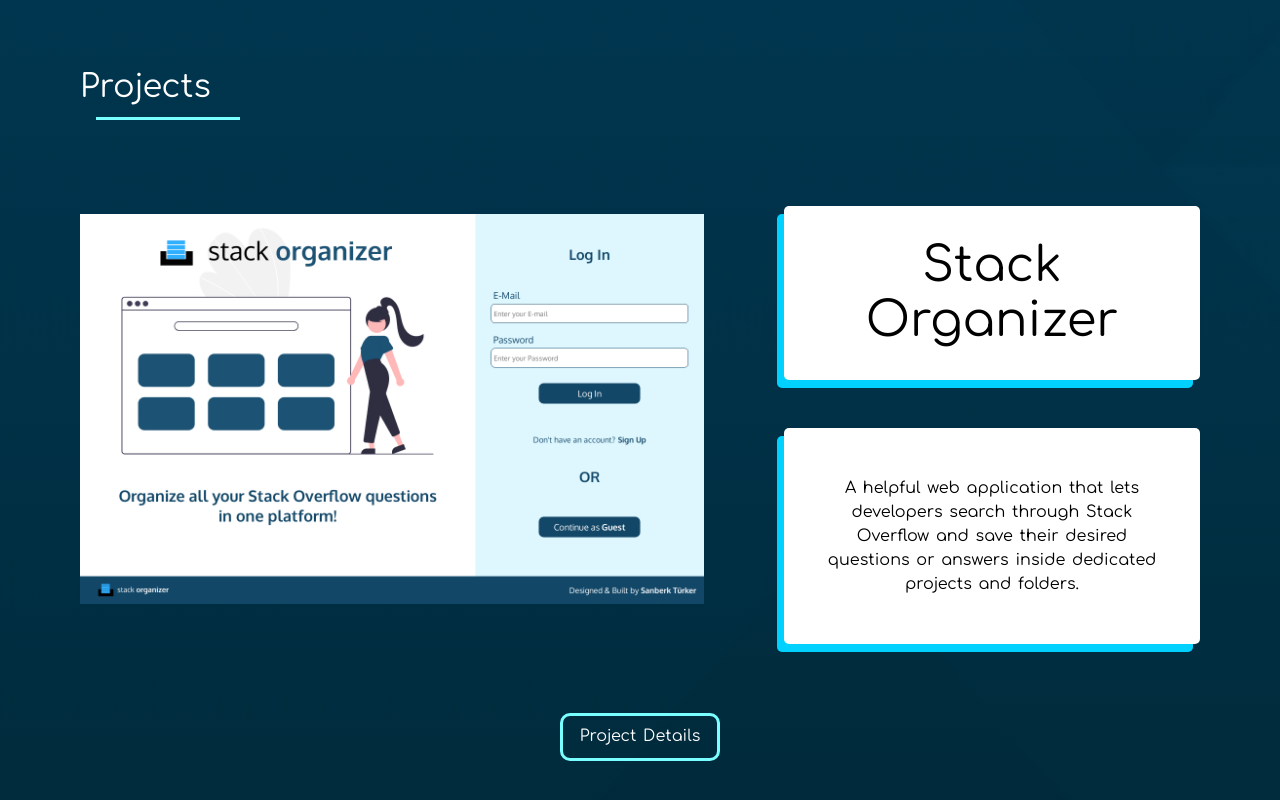
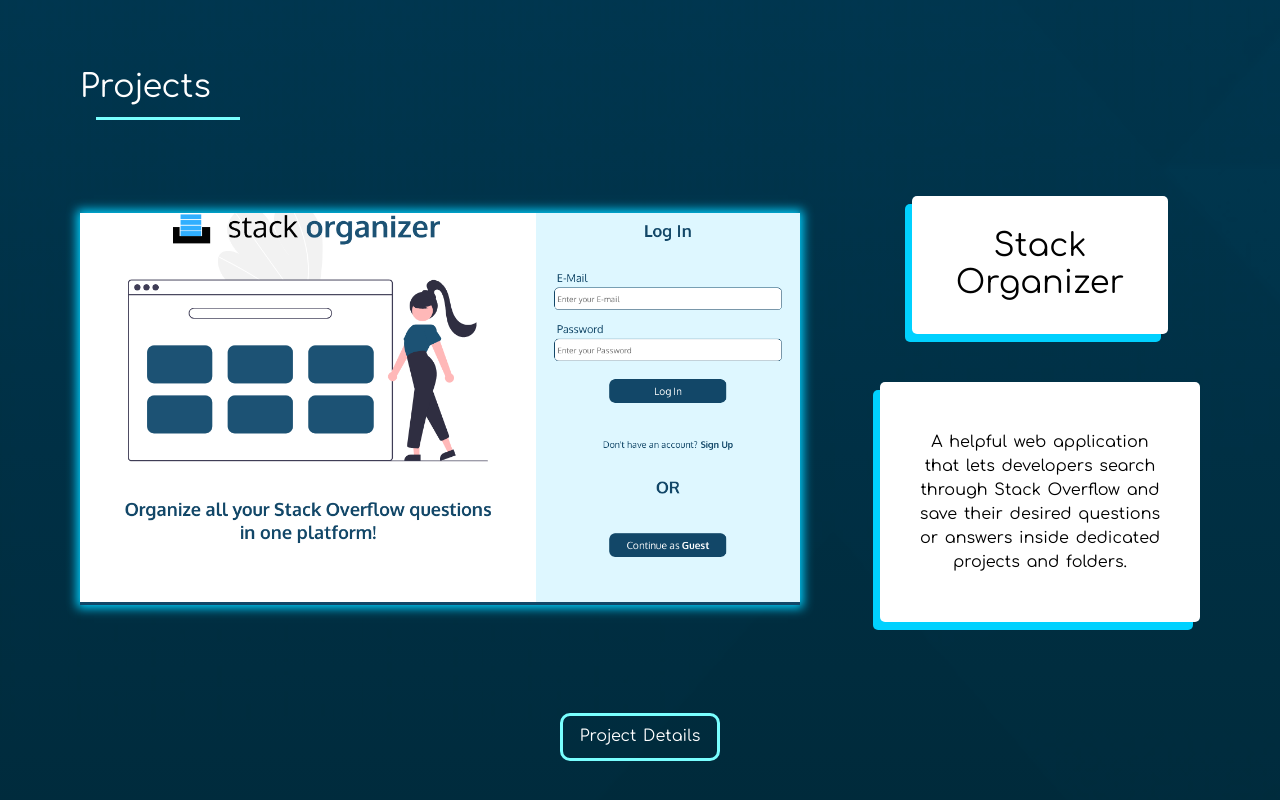
Before and after one commit to sanberkHax/portfolio, a Next.js app: page / in a window 1280 px wide. Shown: the part 2230-3030 px from the top of the page. Built offline with nearby package versions, Linux system fonts and the light colour scheme.

Commit message:
Fix image size and page overflow

```diff
--- a/components/Projects.js
+++ b/components/Projects.js
@@ -23,7 +23,7 @@
             />
           </div>
           <div className="stack-organizer__details">
-            <div className="card stack-organizer__card">
+            <div className="card stack-organizer__title-card">
               <h2 className="stack-organizer__title">Stack Organizer</h2>
             </div>
             <div className="card stack-organizer__card">
--- a/stylesheets/base/_base.scss
+++ b/stylesheets/base/_base.scss
@@ -28,6 +28,7 @@
   color: white;
 }
 html {
+  overflow-x: hidden;
   scroll-behavior: smooth;
 }
 body {
@@ -55,7 +56,7 @@
 
 main {
   overflow-x: hidden;
-  padding: 0rem 7rem;
+  padding: 0rem 4rem;
   @media (max-width: $largest) {
     padding: 0rem 1rem;
   }
--- a/stylesheets/components/_projects.scss
+++ b/stylesheets/components/_projects.scss
@@ -42,13 +42,13 @@
       text-align: center;
     }
   }
-  h2 {
-    @media (max-width: $medium) {
-      font-size: 2rem;
-    }
-    font-size: 4rem;
-    text-align: center;
-  }
+  // h2 {
+  //   @media (max-width: $medium) {
+  //     font-size: 2rem;
+  //   }
+  //   font-size: 4rem;
+  //   text-align: center;
+  // }
 }
 .project-ctn {
   display: flex;
@@ -126,20 +126,31 @@
     display: flex;
     justify-content: center;
     align-items: center;
-    width: 100%;
+    width: 45rem;
     height: 100%;
-    min-height: 100%;
-    min-width: 39rem;
+    min-width: 45rem;
     @media (max-width: $large) {
-      min-height: 20rem;
-      min-width: 20rem;
+      width: 40rem;
+      min-height: 25rem;
+      min-width: 40rem;
     }
+    @media (max-width: $medium) {
+      min-height: 18rem;
+      width: 28rem;
+      min-width: 28rem;
+    }
+    @media (max-width: $small) {
+      min-height: 16rem;
+      width: 25rem;
+      min-width: 25rem;
+    }
+    box-shadow: 0px 0px 10px 3px $secondary-blue;
   }
   &__img {
     cursor: pointer;
     width: 100%;
     height: 100%;
-    object-fit: contain;
+    object-fit: cover;
   }
   &__logo-ctn {
     position: relative;
@@ -153,8 +164,13 @@
     width: 100%;
   }
   &__title {
-    font-size: 3rem !important;
-    color: black !important;
+    font-size: 2.5rem;
+    color: black;
+    height: 100%;
+    width: 100%;
+    @media (max-width: $largest) {
+      font-size: 2rem;
+    }
   }
   &__description {
     color: black !important;
@@ -166,7 +182,15 @@
     align-items: center;
     height: 100%;
     width: 100%;
-    gap: 2rem;
+  }
+  &__title-card {
+    display: flex;
+    flex-direction: column;
+    justify-content: space-around;
+    align-items: center;
+    height: 100%;
+    width: 80%;
+    margin: 0rem 2rem;
   }
   &__details {
     display: flex;
```
